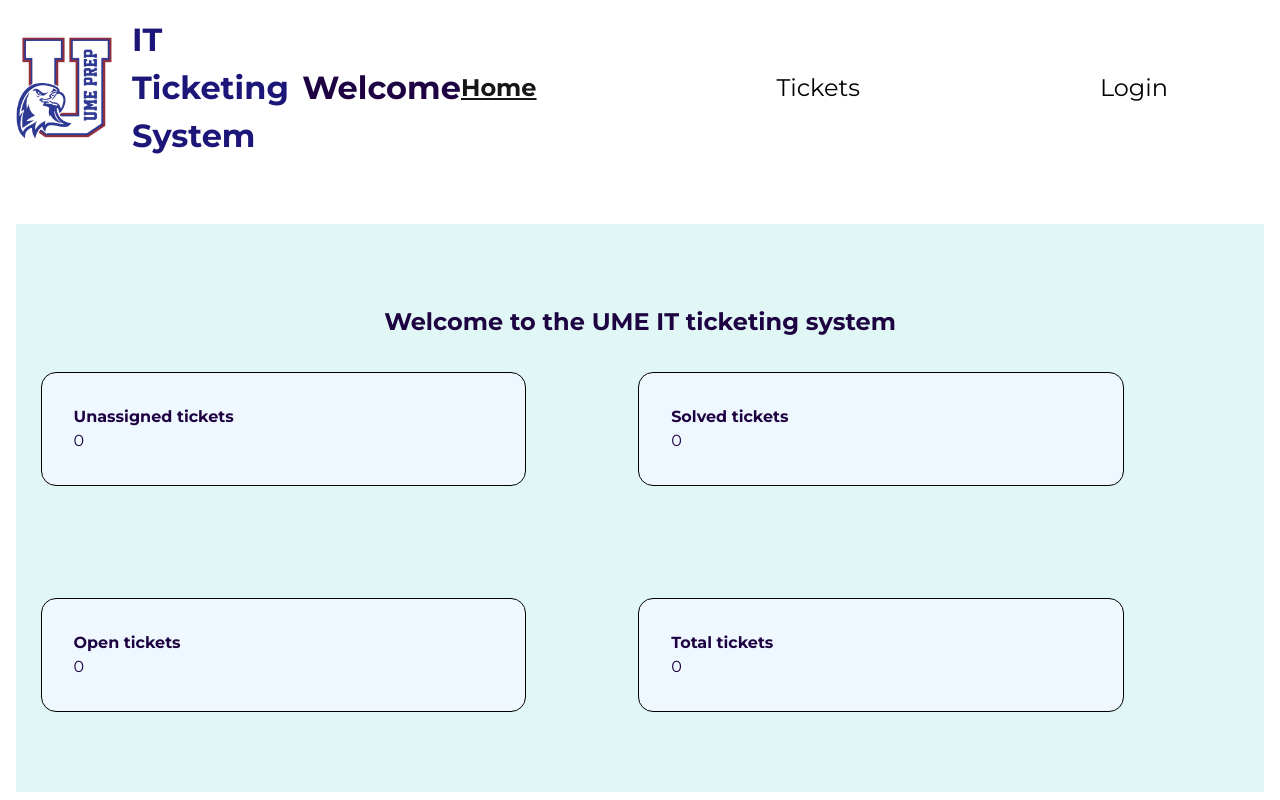
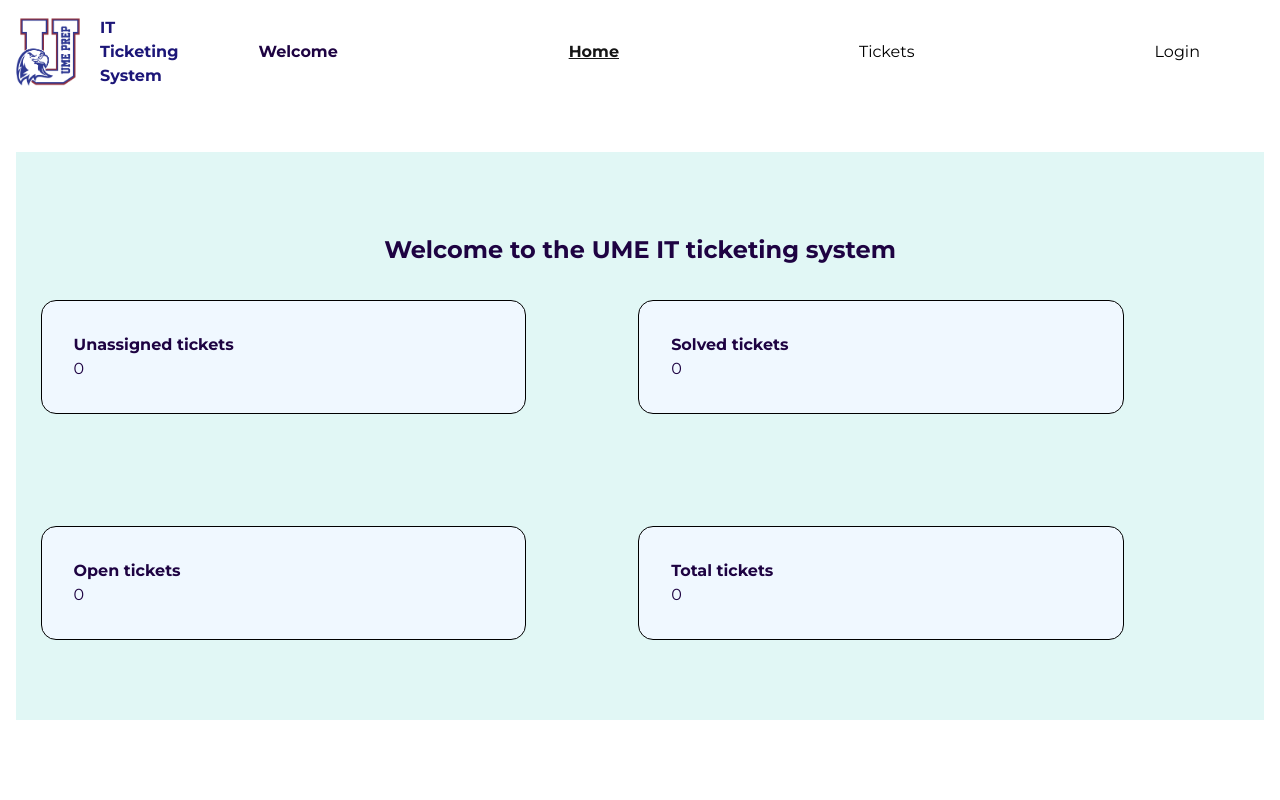
Before and after one commit to jbarriguete86/UME-IT-ticketing-system, a React (Vite) app: page / in a window 1280 px wide. Built offline with nearby package versions, Linux system fonts and the light colour scheme; no server answers; the database is empty.

Commit message:
update 52024
Add when the ticket was created, and when was it closed

```diff
--- a/src/components/Header.jsx
+++ b/src/components/Header.jsx
@@ -16,7 +16,6 @@ export default function Header(){
 
             const unsubscribe = onAuthStateChanged(auth, (user) => {
                if(user){
-                console.log(user)
                 setLoggedIn(true)
                 setUserName(getName(user.email))
                } else {
@@ -24,7 +23,6 @@ export default function Header(){
                 setUserName("")
 
                }
-               console.log(userName)
 
             });
 
--- a/src/components/NewTicket.jsx
+++ b/src/components/NewTicket.jsx
@@ -1,5 +1,6 @@
 import React, {useEffect, useState} from "react"
 import {createNewTicket} from "../configuration.js"
+import { formattedDate } from "../utilities.js"
 import styles from "./components.module.css"
 
 
@@ -13,6 +14,7 @@ export default function NewTicket({onClick, newFetch}){
         personAssigned:"",
         isSolved: false,
         dateClosed:"",
+        createdOn:formattedDate(),
         comments:[]
     })
 
@@ -26,6 +28,7 @@ export default function NewTicket({onClick, newFetch}){
     }
 
     async function handleSubmit(){
+
         const requiredFields = ["description", "personReporting", "location", "room", "category"]
         const status = requiredFields.filter(field => formData[field] === "")
 
@@ -40,6 +43,7 @@ export default function NewTicket({onClick, newFetch}){
                 isAssigned: false,
                 personAssigned:"",
                 isSolved: false,
+                createdOn: "",
                 dateClosed:"",
                 comments:[]
             })
--- a/src/components/Ticket.jsx
+++ b/src/components/Ticket.jsx
@@ -3,7 +3,7 @@ import { nanoid } from "nanoid"
 import { useParams, NavLink } from "react-router-dom"
 import styles from "./components.module.css"
 import { getTicketById, addComment, updateTicket, auth} from "../configuration.js"
-import  {formatDate, getLocationName, getName}  from "../utilities.js"
+import  {formattedDate, getLocationName, getName}  from "../utilities.js"
 import {onAuthStateChanged } from "firebase/auth"
 
 
@@ -13,12 +13,12 @@ export default function Ticket({id, handleClose}){
         isSolved:false,
         personAssigned:"",
         category:"",
-        location:""
+        location:"",
+        dateClosed:""
     })
     const [comments, setComments]=useState([])
     const [loggedIn, setLoggedIn]= useState(false)
     const [userName, setUserName]= useState("")
-    // const {id} = useParams()
 
     useEffect(()=>{
 
@@ -30,9 +30,6 @@ export default function Ticket({id, handleClose}){
             setLoggedIn(false)
 
            }
-           console.log("ticket re-rendered")
-           console.log(userName)
-
         });
 
         return () => unsubscribe();
@@ -61,6 +58,7 @@ export default function Ticket({id, handleClose}){
 
 
 
+
     function handleChange(event) {
         const { name, value } = event.target;
         const valueToSet = name === "isSolved" ? (value === "true") : value
@@ -79,6 +77,14 @@ export default function Ticket({id, handleClose}){
             }
             return acc;
         }, {})
+
+        if (formData.isSolved !== data.isSolved) {
+            if (formData.isSolved) {
+                dataToChange.dateClosed = formattedDate();
+            } else {
+                dataToChange.dateClosed = "";
+            }
+        }
         if (Object.keys(dataToChange).length > 0) {
             await updateTicket(id, dataToChange)
             const updatedTicket = await getTicketById(id)
@@ -99,7 +105,7 @@ export default function Ticket({id, handleClose}){
             const key = nanoid()
             const user= userName
             const comment = formData.comment
-            const date = formatDate()
+            const date = formattedDate()
 
             if (!comment.trim()) {
                 return;
--- a/src/components/components.module.css
+++ b/src/components/components.module.css
@@ -41,7 +41,9 @@ header > nav{
 }
 
 header{
-    justify-content:space-between;
+    width: 100vw;
+
+    gap: 4em;
     align-items: center;
     padding-bottom: 4em;
 }
@@ -52,29 +54,39 @@ header{
 }
 
 .logo_container > img {
-    width: 6em;
+    width: 4em;
 }
 
 .logo_container > p {
-    font-size: 2rem;
+    font-size: 1rem;
     font-weight: bolder;
     color: #1C1678;
 }
+nav{
+    /* align-items: space-evenly; */
+    justify-content: flex-end;
+    /* background-color: red; */
+    gap: 1em;
+    width: 100%;
+}
 
 nav > a {
-    font-size: 1.5rem;
+    font-size: 1rem;
 }
 
 header > p {
     display: flex;
+    min-width: fit-content;
     flex-direction: column;
-    font-size: 2rem;
+    font-size: 1rem;
     font-weight: bold;
     align-items: center;
+    margin-left: 1em;
 }
 
 header > p > span {
-    color: crimson
+    color: crimson;
+    /* margin: 0 1em; */
 }
 /* TICKET CONTAINER COMPONENT */
 
--- a/src/pages/Tickets.jsx
+++ b/src/pages/Tickets.jsx
@@ -57,7 +57,7 @@ export default function Tickets(){
 
 
     const tickets=ticketsDat && ticketsDat.map(element=> {
-        const {id, category, isSolved, location, personAssigned, personReporting} = element
+        const {id, category, isSolved, location, personAssigned, personReporting, createdOn, dateClosed} = element
         return (
             <div key={id} className={styles.ticket}>
                 <p className={styles.view_btn} onClick={()=>handleOpen(id)}>view </p>
@@ -73,6 +73,8 @@ export default function Tickets(){
                 <p>{category}</p>
                 <p>{personAssigned !== "" ? personAssigned : "unassigned"}</p>
                 <p>{isSolved ? "closed" : "pending"}</p>
+                <p>{createdOn}</p>
+                <p>{isSolved ? dateClosed : "---"}</p>
 
             </div>
         )})
@@ -140,6 +142,8 @@ export default function Tickets(){
                     <p>Category</p>
                     <p>Assigned to</p>
                     <p>Status</p>
+                    <p>Created on</p>
+                    <p>Closed on</p>
                 </div>
                 <div className={styles.tickets}>
                     {ticketsDat && tickets}
--- a/src/utilities.js
+++ b/src/utilities.js
@@ -1,4 +1,4 @@
-const formatDate = () => {
+const formattedDate = () => {
     const today = new Date()
     const options = { year: 'numeric', month: 'long', day: 'numeric' };
     return new Intl.DateTimeFormat('en-US', options).format(today);
@@ -30,4 +30,4 @@ function getName(email){
     return newUser
 }
 
-export {formatDate, getLocationName, getModifiedFields, getName}
+export {formattedDate, getLocationName, getModifiedFields, getName}
```
